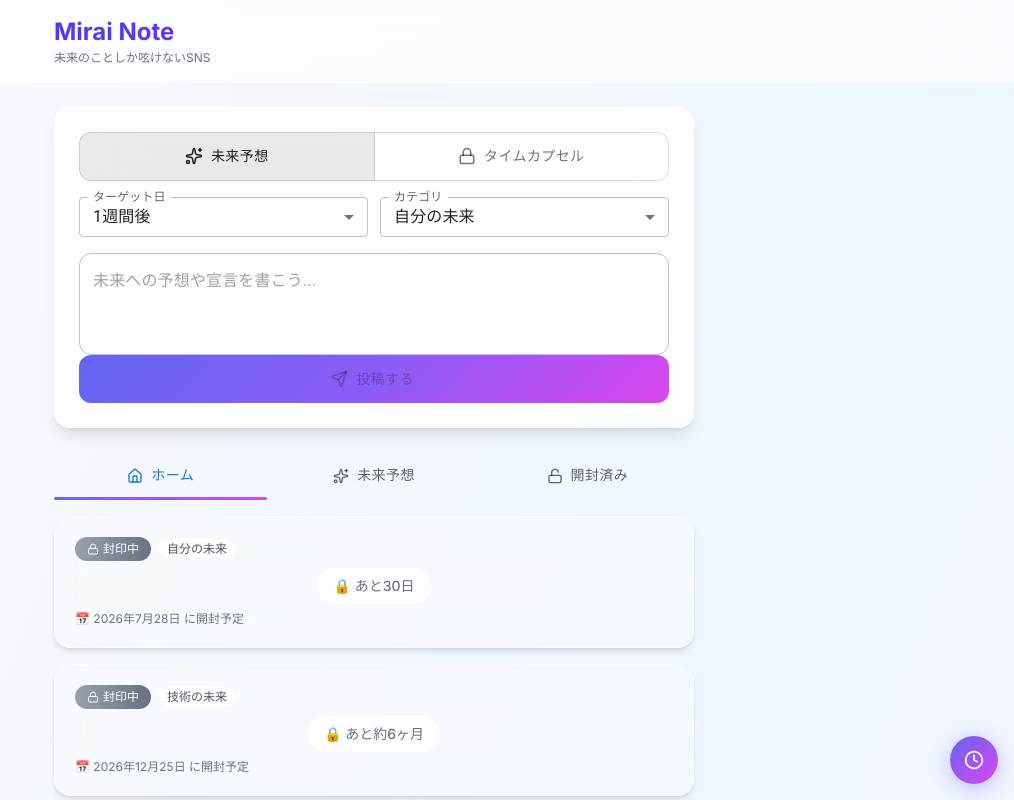
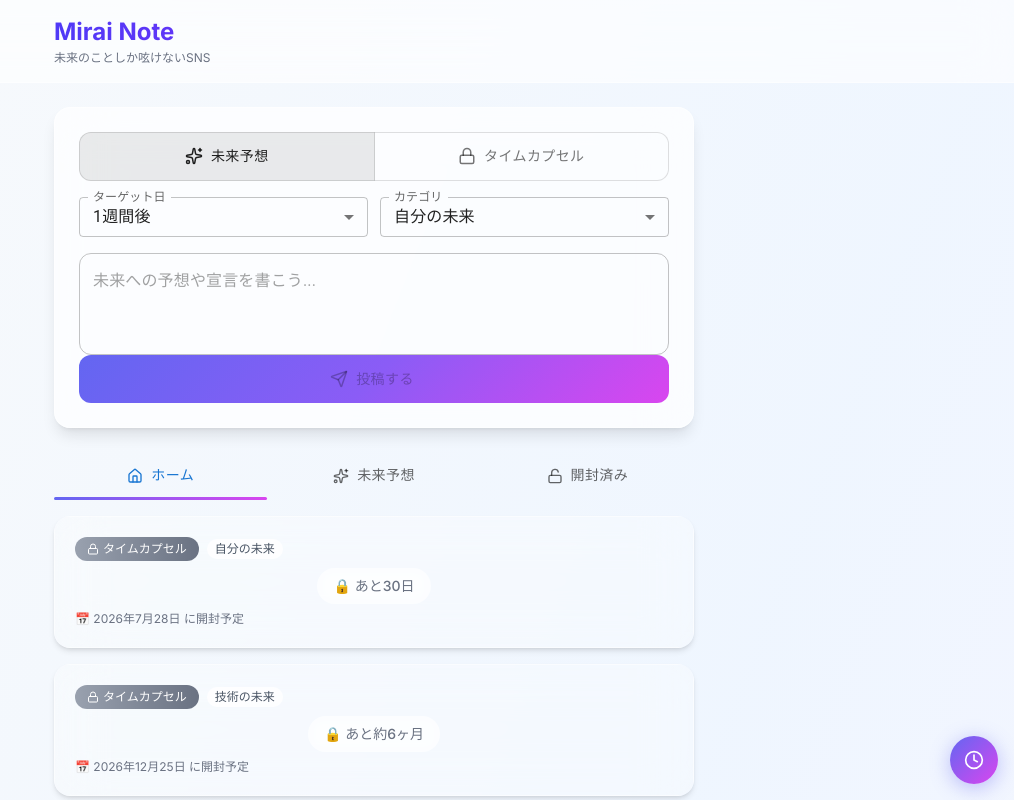
Before and after one commit to naoki1001/mirai-note-hackason, a React (Vite) app: page / in a window 1280 px wide. Shown: the top 800 px of the page, without its empty margins (266-1280 px from the left). Built offline with nearby package versions, Linux system fonts and the light colour scheme; the HTML template or start-up script is replaced by a standard one.

Commit message:
fix: rename sealed capsule label from '封印中' to 'タイムカプセル'

```diff
--- a/src/components/CapsuleCard.tsx
+++ b/src/components/CapsuleCard.tsx
@@ -64,7 +64,7 @@ export default function CapsuleCard({ post }: Props) {
             <div className="flex items-center gap-2 mb-3">
               <span className="px-3 py-1 rounded-full text-xs font-medium bg-gradient-to-r from-gray-400 to-gray-500 text-white flex items-center gap-1">
                 <Lock size={12} />
-                封印中
+                タイムカプセル
               </span>
               <span className="px-2 py-0.5 rounded-full text-xs bg-white/80 text-gray-600">
                 {post.category}
```
